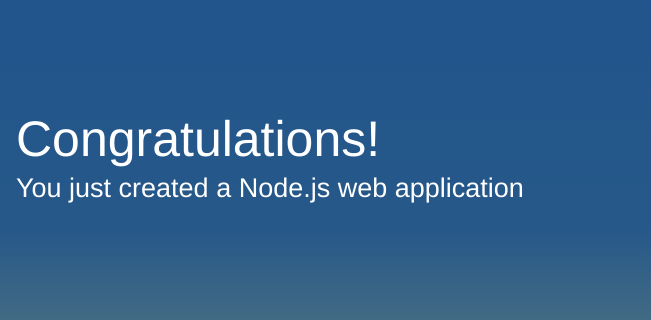
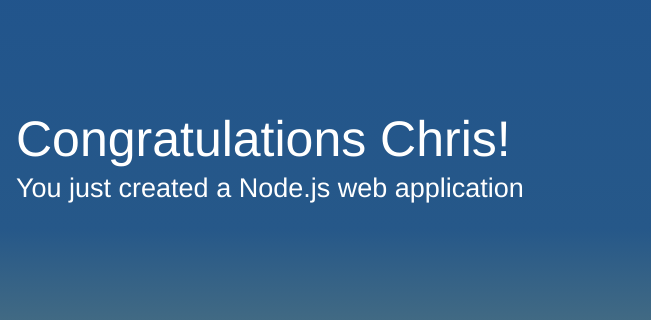
Before and after one commit to cspirito/ContactTracer, a website: page public/index.html in a window 1280 px wide. Shown: the part 171-491 px from the top of the page, 629-1280 px from the left. Drawn offline with Linux system fonts and the light colour scheme.

Commit message:
First Commit to check pipeline

```diff
--- a/public/index.html
+++ b/public/index.html
@@ -58,7 +58,7 @@
         <div class="message">
             <a class="twitter-link" href="http://twitter.com/home/?status=I%20created%20a%20project%20with%20AWS%20CodeStar!%20%23AWS%20%23AWSCodeStar%20https%3A%2F%2Faws.amazon.com%2Fcodestar"><img src="assets/img/tweet.svg" /></a>
             <div class="text">
-                <h1>Congratulations!</h1>
+                <h1>Congratulations Chris!</h1>
                 <h2>You just created a Node.js web application</h2>
             </div>
         </div>
```
Also changed, not shown: package.json (+4 -3 lines).
